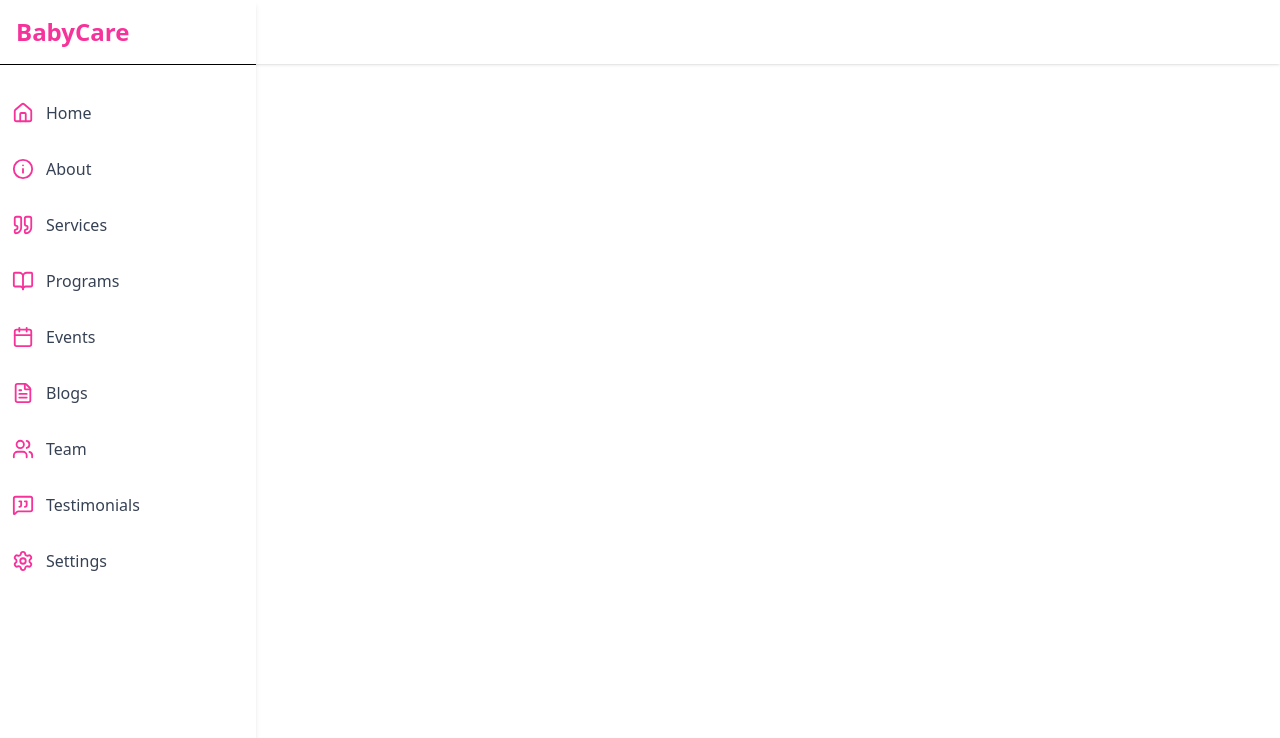
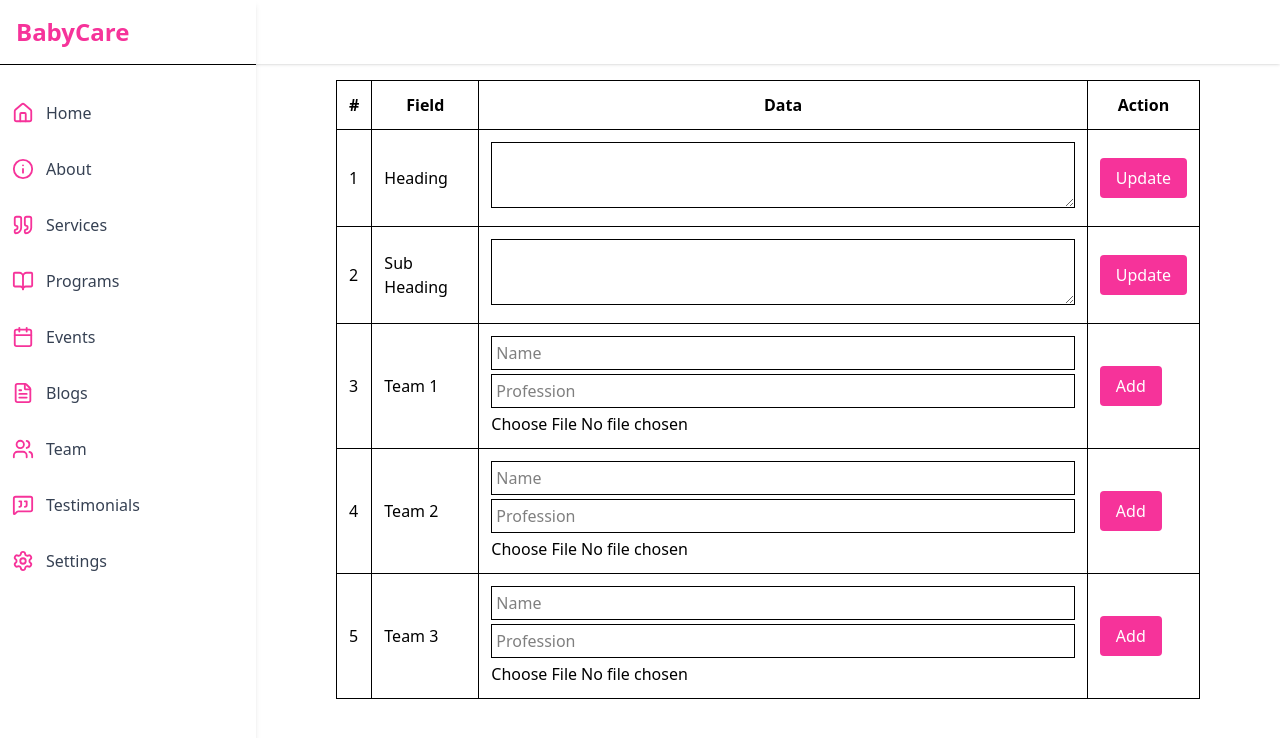
Before and after one commit to srishtinsaan/Babycare-admin_frontend, a React app: page /teams in a window 1280 px wide. Shown: the top 738 px of the page. Built offline with nearby package versions, Linux system fonts and the light colour scheme; no server answers; sample sign-in values are in the browser's storage; the HTML template or start-up script is replaced by a standard one.

Commit message:
team route fix

```diff
--- a/src/App.jsx
+++ b/src/App.jsx
@@ -13,7 +13,7 @@ import Services from "./pages/Services"
 import Programs from "./pages/Programs";
 import Events from "./pages/Events";
 import Blogs from "./pages/Blogs";
-import Team from "./pages/Team";
+import Teams from "./pages/Teams";
 import Settings from "./pages/Settings";
 import Auth from "./pages/Auth";
 import Testimonials from "./pages/Testimonials";
@@ -51,7 +51,7 @@ const App = () => {
           <Route path="programs" element={<Programs />} />
           <Route path="events" element={<Events />} />
           <Route path="blogs" element={<Blogs />} />
-          <Route path="team" element={<Team />} />
+          <Route path="teams" element={<Teams />} />
           <Route path="testimonials" element={<Testimonials />} />
           <Route path="settings" element={<Settings />} />
         </Route>
```
